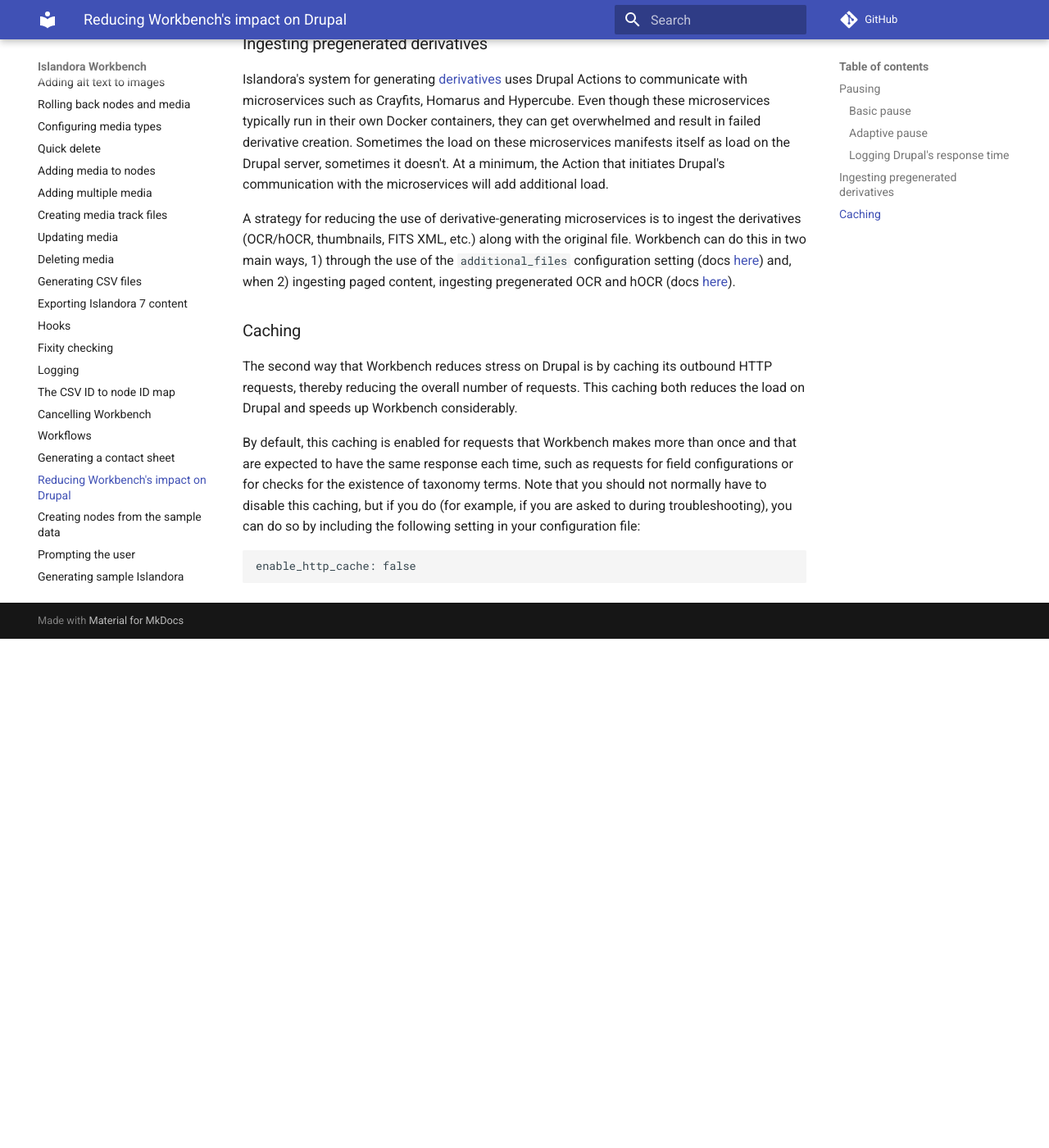
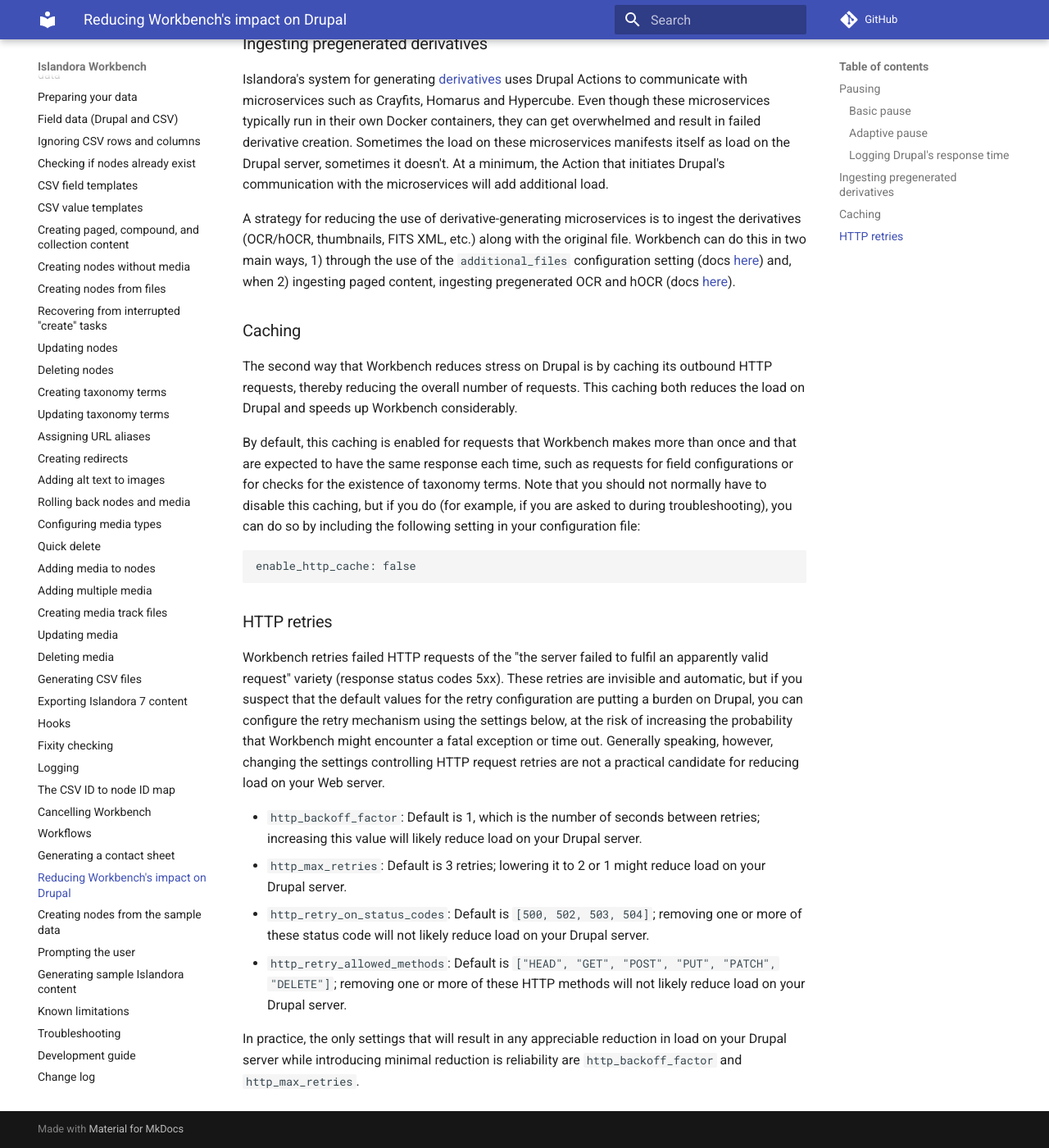
Before and after one commit to mjordan/islandora_workbench_docs, an MkDocs documentation site: the page built from docs/reducing_load.md, in a window 1280 px wide and 1400 px high, scrolled down 2596 px. Shown: the whole window at 82% size. Built offline with MkDocs 1.6.1 and Material for MkDocs 9.7.7, drawn with Linux system fonts in a browser that asks for light colours; comment, search, counter and statistics services are not loaded; before the commit the page ends 3375 px from its top, so only the background shows below that.

Commit message:
Updated docs describing HTTP retries.

````diff
--- a/docs/reducing_load.md
+++ b/docs/reducing_load.md
@@ -73,3 +73,14 @@
 ```yaml
 enable_http_cache: false
 ```
+
+### HTTP retries
+
+Workbench retries failed HTTP requests of the "the server failed to fulfil an apparently valid request" variety (response status codes 5xx). These retries are invisible and automatic, but if you suspect that the default values for the retry configuration are putting a burden on Drupal, you can configure the retry mechanism using the settings below, at the risk of increasing the probability that Workbench might encounter a fatal exception or time out. Generally speaking, however, changing the settings controlling HTTP request retries are not a practical candidate for reducing load on your Web server.
+
+- `http_backoff_factor`: Default is 1, which is the number of seconds between retries; increasing this value will likely reduce load on your Drupal server.
+- `http_max_retries`: Default is 3 retries; lowering it to 2 or 1 might reduce load on your Drupal server.
+- `http_retry_on_status_codes`: Default is `[500, 502, 503, 504]`; removing one or more of these status code will not likely reduce load on your Drupal server.
+- `http_retry_allowed_methods`: Default is `["HEAD", "GET", "POST", "PUT", "PATCH", "DELETE"]`; removing one or more of these HTTP methods will not likely reduce load on your Drupal server.
+
+In practice, the only settings that will result in any appreciable reduction in load on your Drupal server while introducing minimal reduction is reliability are `http_backoff_factor` and `http_max_retries`.
````
Also changed, not shown: docs/changelog.md (+2 -2 lines), docs/configuration.md (+5 -0 lines).
